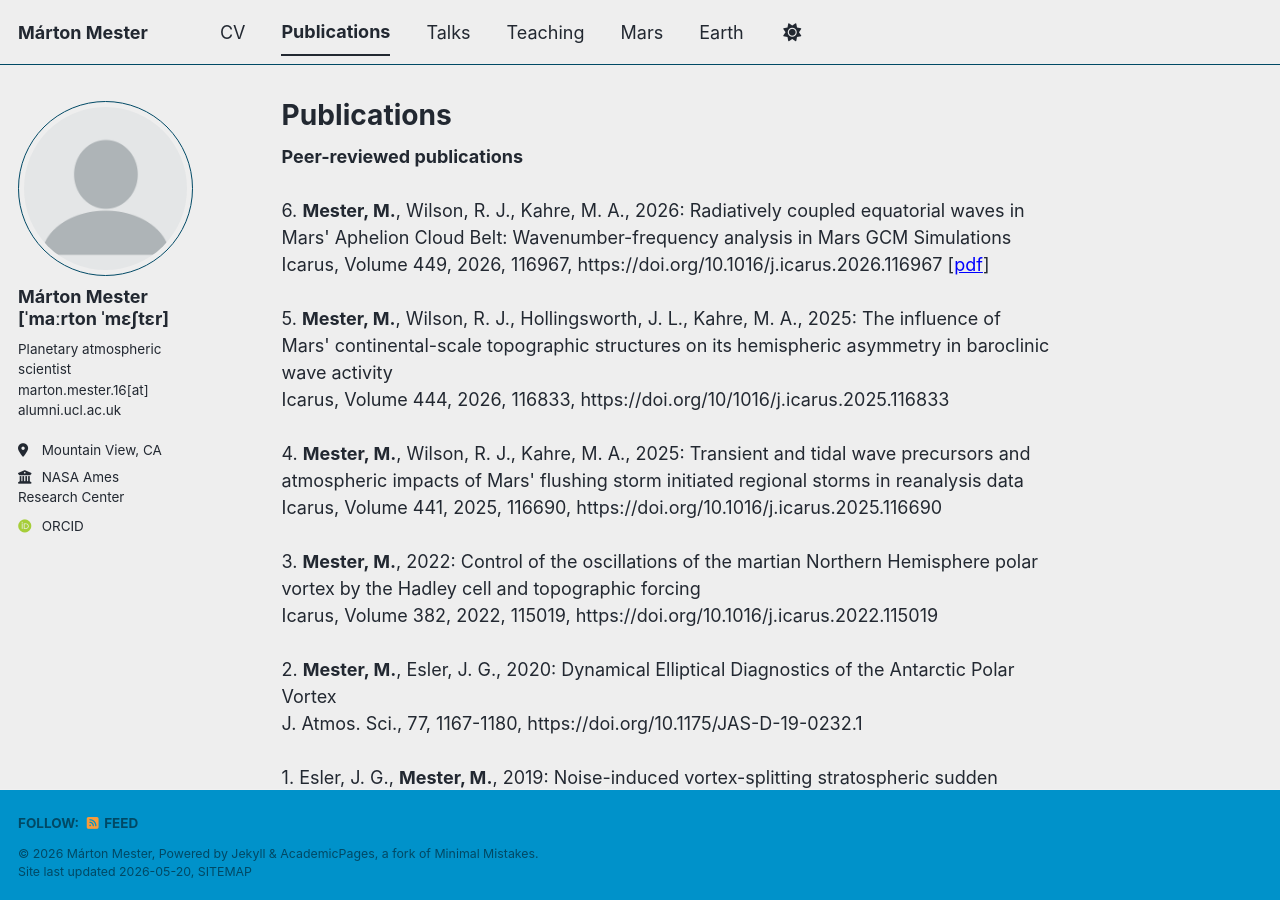
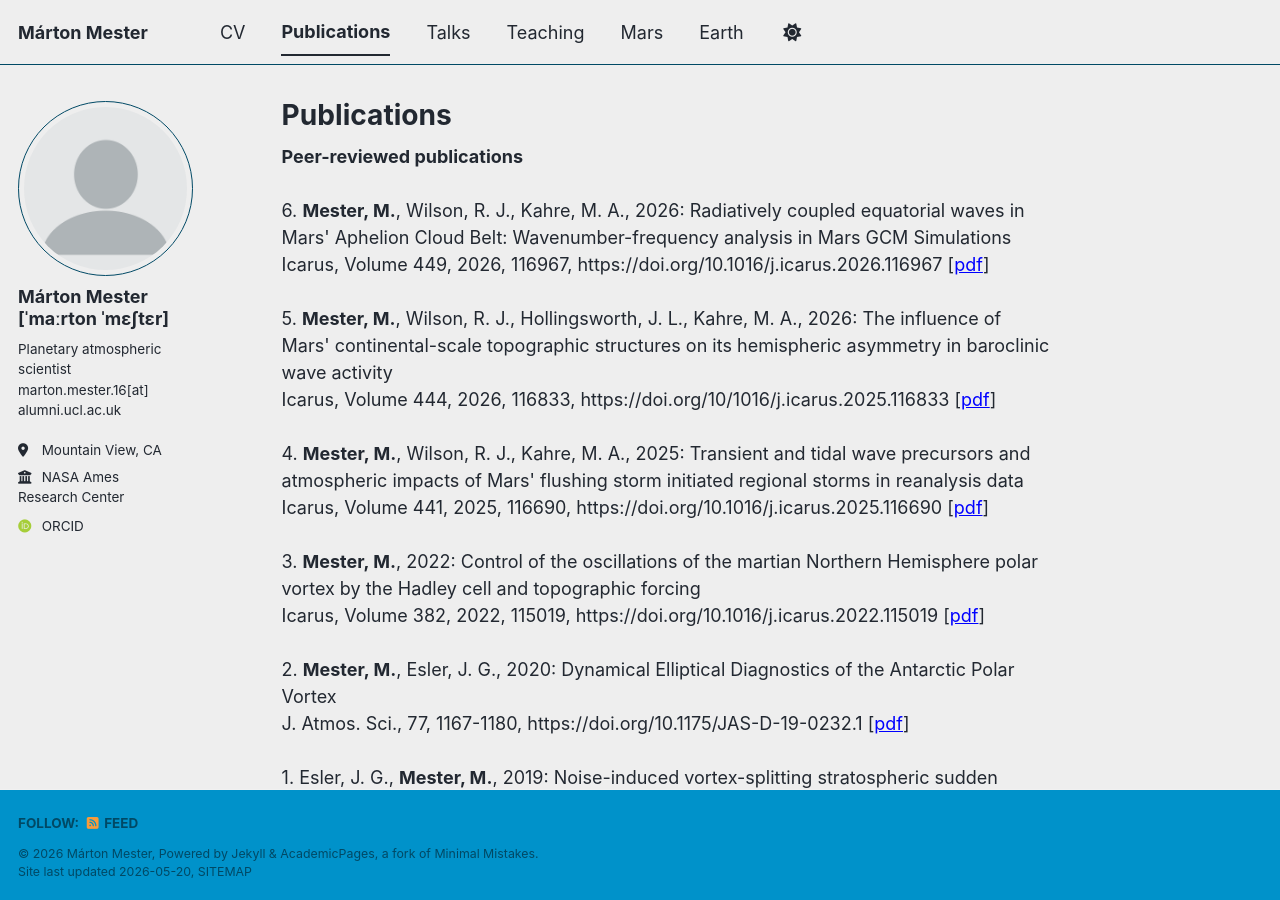
Before and after one commit to thengc6369/thengc6369.github.io, a Jekyll site: the page built from _pages/publications.html, in a window 1280 px wide and 900 px high. Built offline with Jekyll 4.4.1, drawn with Linux system fonts in a browser that asks for light colours; some web fonts are replaced; a script bundle is joined from its source files by our own code; library files that are not in the unit come from our copies.

Commit message:
Update publications.html

```diff
--- a/_pages/publications.html
+++ b/_pages/publications.html
@@ -11,24 +11,24 @@ author_profile: true
 Icarus, Volume 449, 2026, 116967, https://doi.org/10.1016/j.icarus.2026.116967 [<a href="/files/MM_etal_RadACB.pdf" target="_blank" style="color: blue;">pdf</a>] <br>
 <br>
 
-5. <b>Mester, M.</b>, Wilson, R. J., Hollingsworth, J. L., Kahre, M. A., 2025: The influence of Mars' continental-scale topographic structures on its hemispheric asymmetry in baroclinic wave activity <br>
-Icarus, Volume 444, 2026, 116833, https://doi.org/10/1016/j.icarus.2025.116833 <br>
+5. <b>Mester, M.</b>, Wilson, R. J., Hollingsworth, J. L., Kahre, M. A., 2026: The influence of Mars' continental-scale topographic structures on its hemispheric asymmetry in baroclinic wave activity <br>
+Icarus, Volume 444, 2026, 116833, https://doi.org/10/1016/j.icarus.2025.116833 [<a href="/files/MM_etal_Topogwaves_2025.pdf" target="_blank" style="color: blue;">pdf</a>] <br>
 <br>
 
 4. <b>Mester, M.</b>, Wilson, R. J., Kahre, M. A., 2025: Transient and tidal wave precursors and atmospheric impacts of Mars' flushing storm initiated regional storms in reanalysis data <br>
-Icarus, Volume 441, 2025, 116690, https://doi.org/10.1016/j.icarus.2025.116690 <br>
+Icarus, Volume 441, 2025, 116690, https://doi.org/10.1016/j.icarus.2025.116690 [<a href="/files/MM_etal_Precursor_2025.pdf" target="_blank" style="color: blue;">pdf</a>] <br>
 <br>
 
 3. <b>Mester, M.</b>, 2022: Control of the oscillations of the martian Northern Hemisphere polar vortex by the Hadley cell and topographic forcing <br>
-Icarus, Volume 382, 2022, 115019, https://doi.org/10.1016/j.icarus.2022.115019 <br>
+Icarus, Volume 382, 2022, 115019, https://doi.org/10.1016/j.icarus.2022.115019 [<a href="/files/Mester_Icarus_2022.pdf" target="_blank" style="color: blue;">pdf</a>] <br>
 <br>
 
 2. <b>Mester, M.</b>, Esler, J. G., 2020: Dynamical Elliptical Diagnostics of the Antarctic Polar Vortex <br>
-J. Atmos. Sci., 77, 1167-1180, https://doi.org/10.1175/JAS-D-19-0232.1<br>
+J. Atmos. Sci., 77, 1167-1180, https://doi.org/10.1175/JAS-D-19-0232.1 [<a href="/files/Mester_Esler_JAS-2020" target="_blank" style="color: blue;">pdf</a>] <br>
 <br>
 
 1. Esler, J. G., <b>Mester, M.</b>, 2019: Noise-induced vortex-splitting stratospheric sudden warmings <br>
-Quart. J. Roy. Meteor. Soc. 2019; 145: 476-494. https://doi.org/10.1002/qj.3443 <br>
+Quart. J. Roy. Meteor. Soc. 2019; 145: 476-494. https://doi.org/10.1002/qj.3443 [<a href="/files/Esler_et_al-2019.pdf" target="_blank" style="color: blue;">pdf</a>] <br>
 <br>
 
 <b> Manuscripts under review </b>
```
